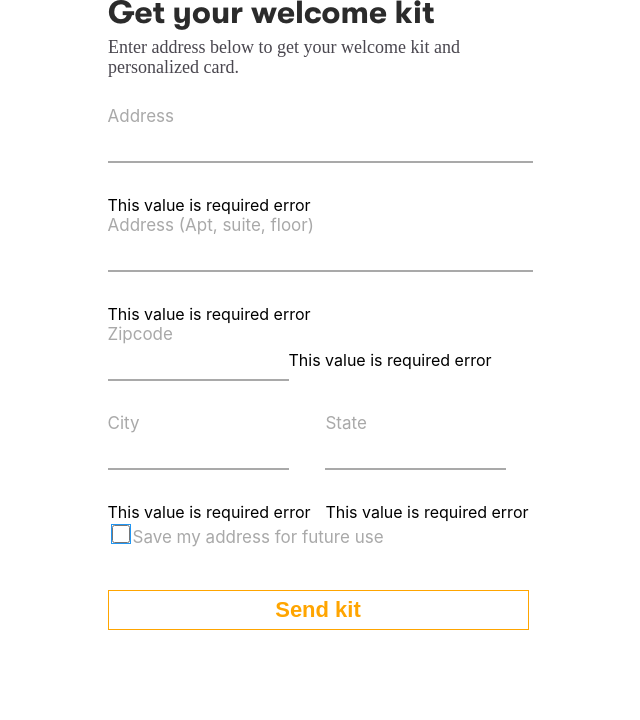
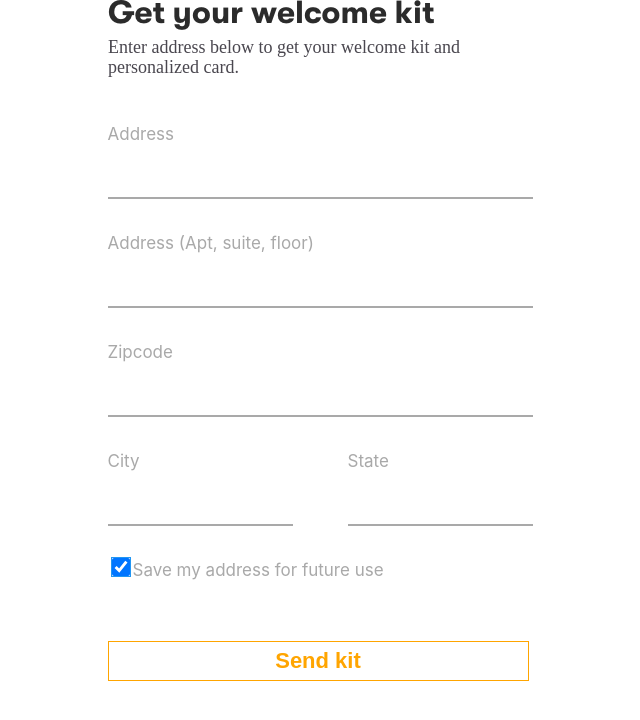
Before and after one commit to Sonalicodeastu/React-assignment, a React (Create React App) app: page / in a window 1280 px wide. Shown: the top 720 px of the page, without its empty margins (322-962 px from the left). Built offline with nearby package versions, Linux system fonts and the light colour scheme.

Commit message:
validations

```diff
--- a/src/App.css
+++ b/src/App.css
@@ -19,6 +19,7 @@
 .label {
 	color: darkgray;
 	font-size: 17px;
+	line-height: 56px;
 }
 
 .inputField {
@@ -26,7 +27,7 @@
 	border-bottom: 2px solid darkgray;
 	width: 100%;
 	height: 33px;
-	margin-bottom: 32px;
+	/*margin-bottom: 32px;*/
 }
 
 .inputField:focus {
@@ -35,12 +36,14 @@
 	border-bottom: 2px solid darkgray;
 	width: 100%;
 }
-
+.red{
+	color: red;
+}
 .inputFieldHalf {
 	border: none;
 	border-bottom: 2px solid DARKGRAY;
 	height: 33px;
-	margin-bottom: 32px;
+	/*margin-bottom: 32px;*/
 }
 
 .inputFieldHalf:focus {
--- a/src/App.js
+++ b/src/App.js
@@ -4,69 +4,70 @@ import subheading from'./left.svg';
 import './App.css';
 
 
-function validate(address, apt, zipcode, city, state) {
 
-  return {
-    address: address.length === 0,
-    apt: apt.length === 0,
-    zipcode: zipcode.length === 0,
-    city: city.length === 0,
-    state: state.length === 0
 
-  };
-}
 class App extends Component {
-  constructor() {
-    super();
-    this.state = {
-      address: '',
-      apt: '',
-      zipcode:'',
-      city:'',
-      state:'',
-      touched: {
+  state = {
+    inputs: {
+      address: "",
+      apt: "",
+      zipcode: "",
+      city:"",
+      state:""
+    },
+    errors: {
       address: false,
       apt: false,
-        zipcode:false,
+      zipcode: false,
       city:false,
       state:false,
     },
+    disable:true
+
   };
+  handleOnChange = event => {
+    const { name, value } = event.target;
+
+      this.setState({
+        inputs: {
+          ...this.state.inputs,
+          [name]: value
+        },
+        errors: {
+          ...this.state.errors,
+          [name]: false
         }
-  handleaddressChange = (evt) => {
-    this.setState({ address: evt.target.value });
+      });
+  };
+
+
+
+  handleOnBlur = event => {
+    const { inputs } = this.state;
+    if (inputs[event.target.name].length === 0) {
+      this.setState({
+        errors: {
+          ...this.state.errors,
+          [event.target.name]: true
         }
-
-  handleaptChange = (evt) => {
-    this.setState({ apt: evt.target.value });
-  }
-
-  handlezipcodeChange = (evt) => {
-    this.setState({ zipcode: evt.target.value });
-  }
-
-  handlecityChange = (evt) => {
-    this.setState({ city: evt.target.value });
-  }
-  handlestateChange = (evt) => {
-    this.setState({ state: evt.target.value });
-  }
-  handleBlur = (field) => (evt) => {
-    this.setState({
-      touched: { ...this.state.touched, [field]: true },
       });
     }
+  };
 
+  enabled = () => {
+    const { address, apt, zipcode, city, state } = this.state.errors;
+    console.log(address);
+    console.log(apt);
+    console.log(zipcode);
+    console.log(city);
+    console.log(state);
+    console.log(this.state.errors && address && apt && zipcode && city && state);
+    return (this.state.errors && address && apt && zipcode && city && state)
+};
+//&& !address && !apt && !zipcode && !city && !state
 
   render(){
-    //const { errors } = this.state;
-    const errors = validate(this.state.address, this.state.apt,this.state.zipcode,this.state.city,this.state.state);
-    const shouldMarkError = (field) => {
-      const hasError = errors[field];
-      const shouldShow = this.state.touched[field];
 
-      return hasError ? shouldShow : false;
-    };
   return (
     <div className="heading">
       <header className="center">
@@ -74,29 +75,66 @@ class App extends Component {
         <img src={heading} className="heading" alt="heading" />
         <img src={subheading} className="svgimage" alt="subheading"/>
     <span className="label">Address</span><br/>
-    <input className="inputField" type="text" onChange={this.handleaddressChange} onBlur={this.handleBlur('address')} value={this.state.address} required />
-    <span className={shouldMarkError('address') ? "error" : "hidden"}>This value is required error</span><br/>
+    <input  type="text"
+    className={
+    this.state.errors.address ? "inputField form-input-fail" : "inputField"
+      }
+      name="address"
+     value={this.state.inputs.address}
+     onChange={this.handleOnChange}
+     onBlur={this.handleOnBlur}
+     required />
+     <p className="red">{this.state.errors.address ? "This field cannot be Empty" : ""}</p>
     <span className="label">Address (Apt, suite, floor)</span><br/>
-    <input className="inputField"  type="text" onChange={this.handleaptChange} onBlur={this.handleBlur('apt')} value={this.state.apt} required/>
-    <span className={shouldMarkError('apt') ? "error" : "hidden"}>This value is required error</span><br/>
+    <input className={
+    this.state.errors.address ? "inputField form-input-fail" : "inputField"
+      }  type="text"
+      name="apt"
+      value={this.state.inputs.apt}
+      onChange={this.handleOnChange}
+      onBlur={this.handleOnBlur}
+        required/>
+        <p className="red">{this.state.errors.apt ? "This field cannot be Empty" : ""}</p>
     <div className="halfGrid"> <span className="label">Zipcode</span><br/>
-      <input className="inputFieldHalf" type="text" onChange={this.handlezipcodeChange} onBlur={this.handleBlur('zipcode')} value={this.state.zipcode}/>
-      <span className={shouldMarkError('zipcode') ? "error" : "hidden"}>This value is required error</span><br/>
+      <input className={
+    this.state.errors.zipcode ? "inputField form-input-fail" : "inputField"
+      }  type="Text"
+      name="zipcode"
+      value={this.state.inputs.zipcode}
+      onChange={this.handleOnChange}
+      onBlur={this.handleOnBlur}
+        />
+        <p className="red">{this.state.errors.zipcode ? "This field cannot be Empty" : ""}</p>
        </div>
+
     <div className="whole">
       <div className="half-left"> <span className="label">City</span><br/>
-        <input className="inputFieldHalf" type="text" onChange={this.handlecityChange} onBlur={this.handleBlur('city')} value={this.state.city}/>
-        <br/><span className={shouldMarkError('city') ? "error" : "hidden"}>This value is required error</span><br/>
+        <input className={
+    this.state.errors.city ? "inputField form-input-fail" : "inputField"
+      }  type="Text"
+      name="city"
+      value={this.state.inputs.city}
+      onChange={this.handleOnChange}
+      onBlur={this.handleOnBlur} />
+        <br/>
+        <p className="red">{this.state.errors.city ? "This field cannot be Empty" : ""}</p>
       </div>
       <div className="half-right"><span className="label">State</span><br/>
-        <input className="inputFieldHalf" type="text" onChange={this.handlestateChange} onBlur={this.handleBlur('state')} value={this.state.state}/>
-        <br/><span className={shouldMarkError('state') ? "error" : "hidden"}>This value is required error</span><br/>
+        <input className={
+    this.state.errors.state ? "inputField form-input-fail" : "inputField"
+      }  type="Text"
+      name="state"
+      value={this.state.inputs.state}
+      onChange={this.handleOnChange}
+      onBlur={this.handleOnBlur}/>
+        <br/>
+        <p className="red">{this.state.errors.state ? "This field cannot be Empty" : ""}</p>
       </div>
     </div>
     <div className="check">
-      <input className="checkbox" type="checkbox"/><span className="label">Save my address for future use</span>
+      <input className="checkbox" type="checkbox" checked/><span className="label">Save my address for future use</span>
     </div>
-    <button type="submit" className="borderbutton">Send kit</button>
+    <button type="submit" className="borderbutton" disabled={this.enabled()}>Send kit</button>
     </form>
       </header>
     </div>
```
Lines whose indentation alone changed are shown as unchanged.
